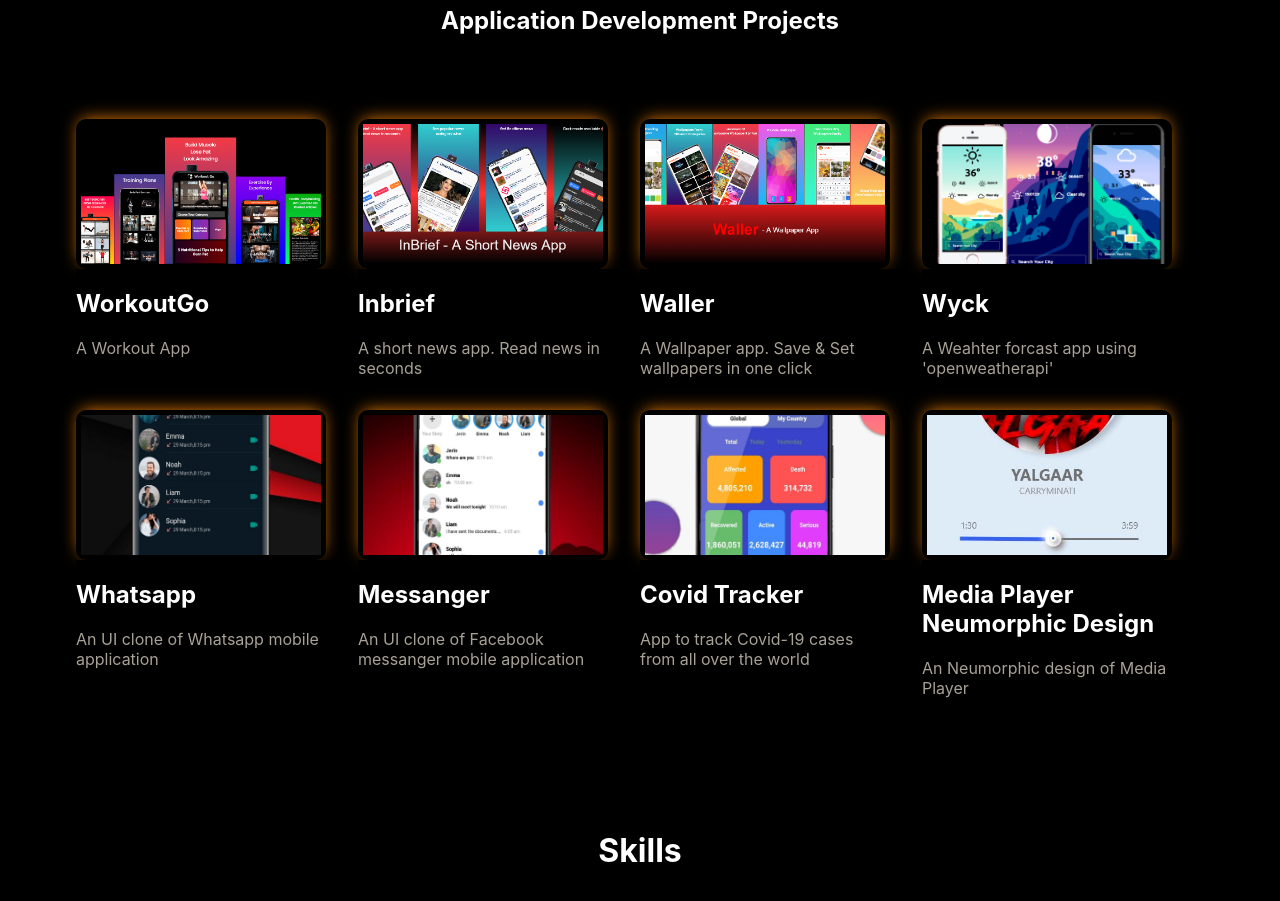
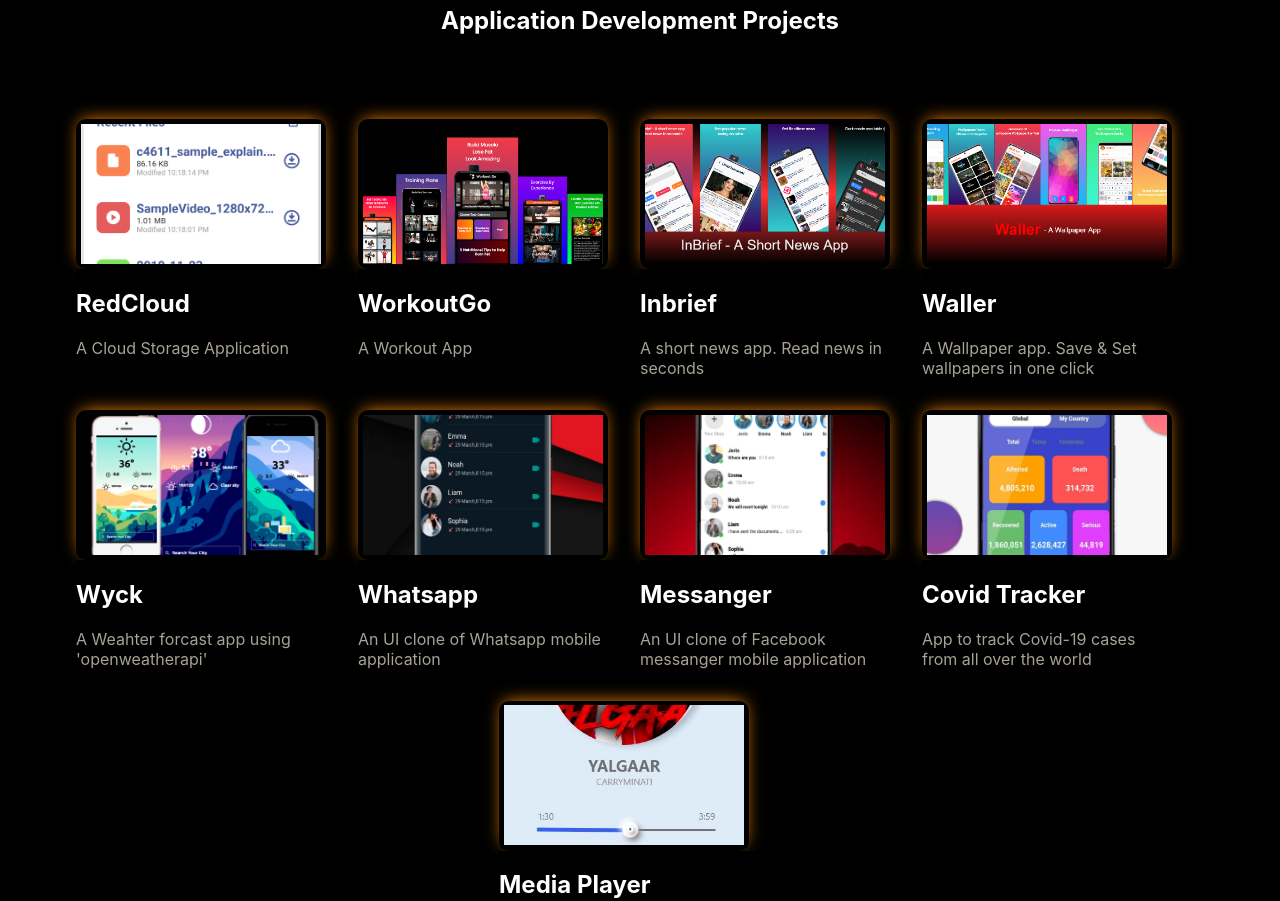
Before and after one commit to red-star25/next-portfolio, a Next.js app: page / in a window 1280 px wide. Shown: the part 2140-3041 px from the top of the page. Built offline with nearby package versions, Linux system fonts and the light colour scheme.

Commit message:
New App added

```diff
--- a/component/Project/Project.jsx
+++ b/component/Project/Project.jsx
@@ -76,6 +76,11 @@
     },
   ];
   const appProjects = [
+    {
+      "title":"RedCloud",
+      "subtitle":"A Cloud Storage Application",
+      image:"/images/redcloud.png",
+    },
     {
       title: "WorkoutGo",
       subtitle: "A Workout App",
```
Also changed, not shown: public/images/redcloud.png (added).
